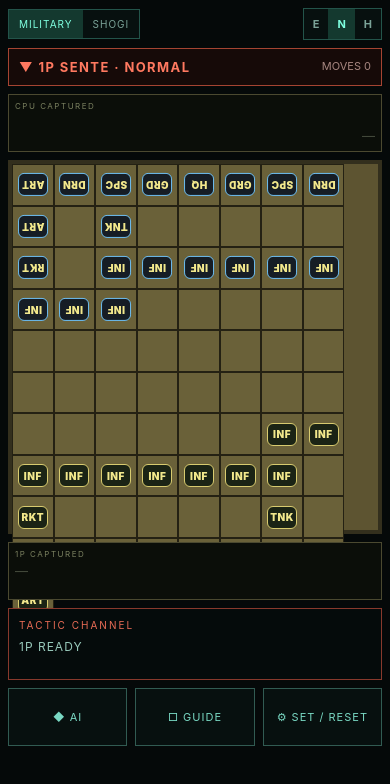
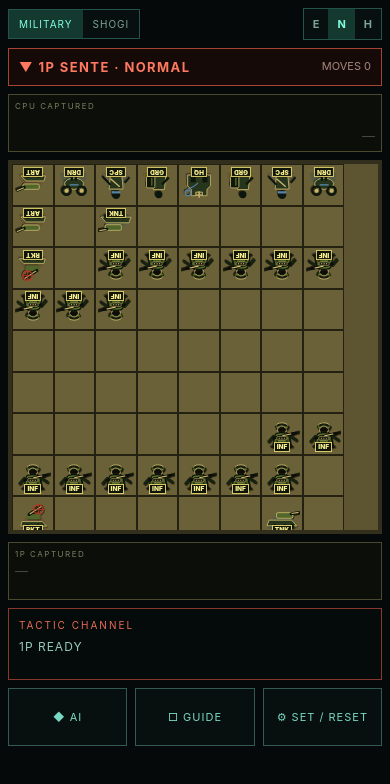
Before and after one commit to HP486379/SHOGIMAN-EXPO, a React Native app: screen / in a window 390 px wide. Shown: the top 784 px of the page. Built offline with nearby package versions, Linux system fonts and the light colour scheme.

Commit message:
Restore military artwork and battle impact effects

```diff
--- a/App.tsx
+++ b/App.tsx
@@ -1,15 +1,18 @@
-import React, { useMemo, useState } from 'react';
+import React, { useMemo, useRef, useState } from 'react';
 import {
   Alert,
+  Animated,
   Pressable,
   SafeAreaView,
   ScrollView,
   StatusBar,
   StyleSheet,
   Text,
+  Vibration,
   View,
   useWindowDimensions,
 } from 'react-native';
+import { SvgXml } from 'react-native-svg';
 import {
   BoardGrid,
   CpuLevel,
@@ -32,6 +35,7 @@ import {
   getLegalMoveEffects,
 } from './src/utils/shogiEngine';
 import { chooseCpuMove } from './src/utils/cpuPlayer';
+import { getBattlefieldPieceTypeIcon, getBattlefieldUnitIcon } from './src/assets/battlefieldUnitIcons';
 
 const MILITARY: Record<PieceType, string> = {
   pawn: 'INF', lance: 'ART', knight: 'DRN', silver: 'SPC', gold: 'GRD', bishop: 'RKT', rook: 'TNK', king: 'HQ',
@@ -45,6 +49,11 @@ const PROMOTED_SHOGI: Partial<Record<PieceType, string>> = {
 
 const EMPTY_HANDS: HandPieces = { black: [], white: [] };
 const samePos = (a: Position | null, b: Position) => !!a && a.row === b.row && a.col === b.col;
+
+function svgXmlFromDataUri(uri: string): string {
+  const comma = uri.indexOf(',');
+  return decodeURIComponent(comma >= 0 ? uri.slice(comma + 1) : uri);
+}
 
 function removeOne(items: PieceType[], target: PieceType): PieceType[] {
   const index = items.indexOf(target);
@@ -84,6 +93,12 @@ export default function App() {
   const [message, setMessage] = useState('1P READY');
   const [cpuThinking, setCpuThinking] = useState(false);
   const [winner, setWinner] = useState<'black' | 'white' | null>(null);
+  const [impactPos, setImpactPos] = useState<Position | null>(null);
+
+  const shakeX = useRef(new Animated.Value(0)).current;
+  const flashOpacity = useRef(new Animated.Value(0)).current;
+  const impactOpacity = useRef(new Animated.Value(0)).current;
+  const impactScale = useRef(new Animated.Value(0.6)).current;
 
   const effects = useMemo<EffectCell[]>(() => {
     if (selectedHandPiece) return getDropEffects(board, selectedHandPiece, 'black');
@@ -91,6 +106,31 @@ export default function App() {
     const piece = board[selected.row][selected.col];
     return piece ? getLegalMoveEffects(board, hands, selected, piece) : [];
   }, [board, hands, selected, selectedHandPiece]);
+
+  const playImpact = (pos: Position) => {
+    setImpactPos(pos);
+    shakeX.setValue(0);
+    flashOpacity.setValue(0);
+    impactOpacity.setValue(1);
+    impactScale.setValue(0.55);
+    Vibration.vibrate(35);
+    Animated.parallel([
+      Animated.sequence([
+        Animated.timing(shakeX, { toValue: -5, duration: 40, useNativeDriver: true }),
+        Animated.timing(shakeX, { toValue: 5, duration: 45, useNativeDriver: true }),
+        Animated.timing(shakeX, { toValue: -3, duration: 35, useNativeDriver: true }),
+        Animated.timing(shakeX, { toValue: 0, duration: 50, useNativeDriver: true }),
+      ]),
+      Animated.sequence([
+        Animated.timing(flashOpacity, { toValue: 0.45, duration: 45, useNativeDriver: true }),
+        Animated.timing(flashOpacity, { toValue: 0, duration: 140, useNativeDriver: true }),
+      ]),
+      Animated.parallel([
+        Animated.timing(impactScale, { toValue: 1.65, duration: 180, useNativeDriver: true }),
+        Animated.timing(impactOpacity, { toValue: 0, duration: 230, useNativeDriver: true }),
+      ]),
+    ]).start(() => setImpactPos(null));
+  };
 
   const reset = () => {
     setBoard(createInitialBoard());
@@ -100,14 +140,17 @@ export default function App() {
     setMoveCount(0);
     setCpuThinking(false);
     setWinner(null);
+    setImpactPos(null);
     setMessage('1P READY');
   };
 
   const finishCpuMove = (sourceBoard: BoardGrid, sourceHands: HandPieces, move: GameMove) => {
+    const captured = sourceBoard[move.to.row][move.to.col];
     const nextHands = nextHandsAfterMove(sourceBoard, sourceHands, move, 'white');
     const nextBoard = applyMoveToBoard(sourceBoard, move, 'white');
     const nextWinner = getCheckmateWinner(nextBoard, nextHands);
     const checked = getCheckStatus(nextBoard);
+    if (captured) playImpact(move.to);
     setBoard(nextBoard);
     setHands(nextHands);
     setMoveCount((v) => v + 1);
@@ -141,10 +184,12 @@ export default function App() {
   };
 
   const executePlayerMove = (move: GameMove) => {
+    const captured = board[move.to.row][move.to.col];
     const nextHands = nextHandsAfterMove(board, hands, move, 'black');
     const nextBoard = applyMoveToBoard(board, move, 'black');
     const nextWinner = getCheckmateWinner(nextBoard, nextHands);
     const checked = getCheckStatus(nextBoard);
+    if (captured) playImpact(move.to);
     setBoard(nextBoard);
     setHands(nextHands);
     setSelected(null);
@@ -237,7 +282,7 @@ export default function App() {
 
         <HandRow title="CPU CAPTURED" items={hands.white} mode={mode} cpu compact />
 
-        <View style={[styles.board, { width: boardWidth, height: boardWidth }]}>
+        <Animated.View style={[styles.board, { width: boardWidth, height: boardWidth, transform: [{ translateX: shakeX }] }]}>
           {board.map((row, r) => row.map((piece, c) => {
             const pos = { row: r, col: c };
             const effect = effects.find((e) => samePos(e.position, pos));
@@ -258,7 +303,25 @@ export default function App() {
               </Pressable>
             );
           }))}
-        </View>
+
+          <Animated.View pointerEvents="none" style={[styles.flashOverlay, { opacity: flashOpacity }]} />
+          {impactPos ? (
+            <Animated.View
+              pointerEvents="none"
+              style={[
+                styles.impact,
+                {
+                  left: impactPos.col * cell + cell / 2 - 22,
+                  top: impactPos.row * cell + cell / 2 - 22,
+                  opacity: impactOpacity,
+                  transform: [{ scale: impactScale }],
+                },
+              ]}
+            >
+              <Text style={styles.impactGlyph}>✹</Text>
+            </Animated.View>
+          ) : null}
+        </Animated.View>
 
         <HandRow title="1P CAPTURED" items={hands.black} mode={mode} selected={selectedHandPiece} onSelect={selectHand} />
 
@@ -283,12 +346,29 @@ function pieceLabel(piece: Piece, mode: DisplayMode) {
   return SHOGI[piece.type];
 }
 
+function MilitaryArtwork({ piece }: { piece: Piece }) {
+  return <SvgXml xml={svgXmlFromDataUri(getBattlefieldUnitIcon(piece))} width="100%" height="100%" />;
+}
+
+function HandMilitaryArtwork({ type }: { type: PieceType }) {
+  return <SvgXml xml={svgXmlFromDataUri(getBattlefieldPieceTypeIcon(type))} width="100%" height="100%" />;
+}
+
 function PieceView({ piece, mode }: { piece: Piece; mode: DisplayMode }) {
   const text = pieceLabel(piece, mode);
   return (
-    <View style={[styles.piece, piece.player === 'white' && styles.cpuPiece]}>
-      <Text style={[styles.pieceText, mode === 'shogi' && styles.kanji]}>{text}</Text>
-      {piece.promoted && mode === 'military' ? <Text style={styles.promoted}>UP</Text> : null}
+    <View style={[styles.pieceWrap, piece.player === 'white' && styles.cpuPiece]}>
+      {mode === 'military' ? (
+        <>
+          <View style={styles.pieceArtwork}><MilitaryArtwork piece={piece} /></View>
+          <Text style={styles.militaryBadge}>{text}</Text>
+          {piece.promoted ? <Text style={styles.promoted}>UP</Text> : null}
+        </>
+      ) : (
+        <View style={styles.shogiPiece}>
+          <Text style={styles.kanji}>{text}</Text>
+        </View>
+      )}
     </View>
   );
 }
@@ -323,7 +403,14 @@ function HandRow({
             onPress={() => onSelect?.(type)}
             style={[styles.handChip, selected === type && styles.handChipSelected, cpu && styles.cpuHandChip]}
           >
-            <Text style={[styles.handChipText, mode === 'shogi' && styles.handKanji]}>{mode === 'military' ? MILITARY[type] : SHOGI[type]}</Text>
+            {mode === 'military' ? (
+              <>
+                <View style={styles.handArtwork}><HandMilitaryArtwork type={type} /></View>
+                <Text style={styles.handMilitaryLabel}>{MILITARY[type]}</Text>
+              </>
+            ) : (
+              <Text style={styles.handKanji}>{SHOGI[type]}</Text>
+            )}
             {(counts[type] ?? 0) > 1 ? <Text style={styles.handCount}>×{counts[type]}</Text> : null}
           </Pressable>
         ))}
@@ -352,25 +439,31 @@ const styles = StyleSheet.create({
   handPieces: { minHeight: 30, flexDirection: 'row', flexWrap: 'wrap', gap: 5, alignItems: 'center' },
   cpuHandPieces: { transform: [{ rotate: '180deg' }] },
   handEmpty: { color: '#42483a', fontSize: 13 },
-  handChip: { minWidth: 42, minHeight: 30, borderWidth: 1, borderColor: '#a99a50', backgroundColor: '#1b2415', alignItems: 'center', justifyContent: 'center', paddingHorizontal: 5 },
-  cpuHandChip: { borderColor: '#5b91b0', backgroundColor: '#151d23' },
+  handChip: { width: 45, height: 36, borderWidth: 1, borderColor: '#a99a50', backgroundColor: '#10170d', alignItems: 'center', justifyContent: 'center' },
+  cpuHandChip: { borderColor: '#5b91b0', backgroundColor: '#10161b' },
   handChipSelected: { borderWidth: 2, borderColor: '#f6ef23', backgroundColor: '#3e4514' },
-  handChipText: { color: '#f2e88c', fontSize: 9, fontWeight: '900' },
-  handKanji: { fontSize: 16 },
-  handCount: { position: 'absolute', right: 2, bottom: 0, color: '#fff', fontSize: 7 },
-  board: { flexDirection: 'row', flexWrap: 'wrap', borderWidth: 4, borderColor: '#332f1d', backgroundColor: '#5d5431' },
+  handArtwork: { width: 34, height: 30 },
+  handMilitaryLabel: { position: 'absolute', bottom: 1, color: '#fff6a8', backgroundColor: '#11170d', borderWidth: 1, borderColor: '#d7c965', fontSize: 6, paddingHorizontal: 2 },
+  handKanji: { color: '#f2e88c', fontSize: 18, fontWeight: '800' },
+  handCount: { position: 'absolute', right: 1, top: 0, color: '#fff', backgroundColor: '#8d2c20', fontSize: 7, paddingHorizontal: 2 },
+  board: { flexDirection: 'row', flexWrap: 'wrap', borderWidth: 4, borderColor: '#332f1d', backgroundColor: '#5d5431', overflow: 'hidden' },
   cell: { borderWidth: StyleSheet.hairlineWidth, borderColor: '#242113', alignItems: 'center', justifyContent: 'center', backgroundColor: '#6a6139' },
   moveCell: { backgroundColor: '#b27322' },
   captureCell: { backgroundColor: '#7f251e' },
   crossCell: { backgroundColor: '#315b78' },
   diagonalCell: { backgroundColor: '#3f6638' },
   selectedCell: { borderWidth: 3, borderColor: '#f6ef23' },
-  moveGlyph: { color: '#ffd676', fontSize: 18, fontWeight: '900', position: 'absolute' },
-  piece: { minWidth: '76%', minHeight: '58%', borderRadius: 6, borderWidth: 1, borderColor: '#d8cb6f', backgroundColor: '#1b2415', alignItems: 'center', justifyContent: 'center', paddingHorizontal: 2 },
-  cpuPiece: { transform: [{ rotate: '180deg' }], borderColor: '#6dbef2', backgroundColor: '#161d25' },
-  pieceText: { color: '#f2e88c', fontSize: 10, fontWeight: '900', letterSpacing: 0.5 },
-  kanji: { fontSize: 20, letterSpacing: 0 },
-  promoted: { position: 'absolute', right: -5, top: -8, color: '#fff', backgroundColor: '#b92f20', fontSize: 7, paddingHorizontal: 2 },
+  moveGlyph: { color: '#ffd676', fontSize: 18, fontWeight: '900', position: 'absolute', zIndex: 1 },
+  pieceWrap: { width: '96%', height: '96%', alignItems: 'center', justifyContent: 'center' },
+  cpuPiece: { transform: [{ rotate: '180deg' }] },
+  pieceArtwork: { width: '94%', height: '94%' },
+  militaryBadge: { position: 'absolute', bottom: 1, color: '#f7ed8d', backgroundColor: '#10150c', borderWidth: 1, borderColor: '#d9ca67', fontSize: 6.5, fontWeight: '900', paddingHorizontal: 2 },
+  shogiPiece: { width: '78%', height: '78%', alignItems: 'center', justifyContent: 'center', backgroundColor: '#d9b85f', borderWidth: 1.5, borderColor: '#543f15' },
+  kanji: { color: '#241906', fontSize: 20, fontWeight: '900' },
+  promoted: { position: 'absolute', right: -1, top: 0, color: '#fff', backgroundColor: '#b92f20', fontSize: 6, paddingHorizontal: 2 },
+  flashOverlay: { ...StyleSheet.absoluteFillObject, backgroundColor: '#fff5bf', zIndex: 50 },
+  impact: { position: 'absolute', width: 44, height: 44, alignItems: 'center', justifyContent: 'center', zIndex: 60 },
+  impactGlyph: { color: '#ffdf45', fontSize: 42, fontWeight: '900', textShadowColor: '#ff4b19', textShadowRadius: 10 },
   statusPanel: { width: '100%', minHeight: 72, borderWidth: 1, borderColor: '#88392c', backgroundColor: '#050b0b', padding: 10 },
   statusTitle: { color: '#e86b55', fontSize: 10, letterSpacing: 2 },
   statusText: { color: '#98c9bb', marginTop: 8, fontSize: 12, letterSpacing: 1 },
```
